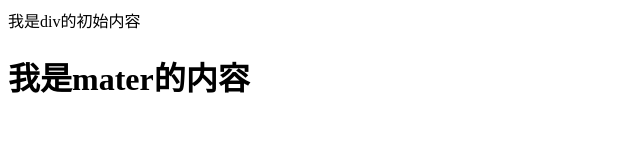
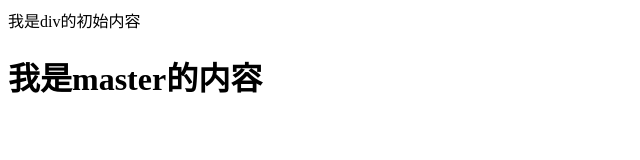
Before and after one commit to 2871797003/warehouse, a plain HTML site: page index.html in a window 1280 px wide. Shown: the whole page, without its empty margins (0-640 px from the left). Drawn offline with Linux system fonts and the light colour scheme.

Commit message:
我是master

```diff
--- a/index.html
+++ b/index.html
@@ -7,6 +7,6 @@
 </head>
 <body>
     <div>我是div的初始内容</div>
-    <h1>我是mater的内容</h1>
+    <h1>我是master的内容</h1>
 </body>
 </html>
```
